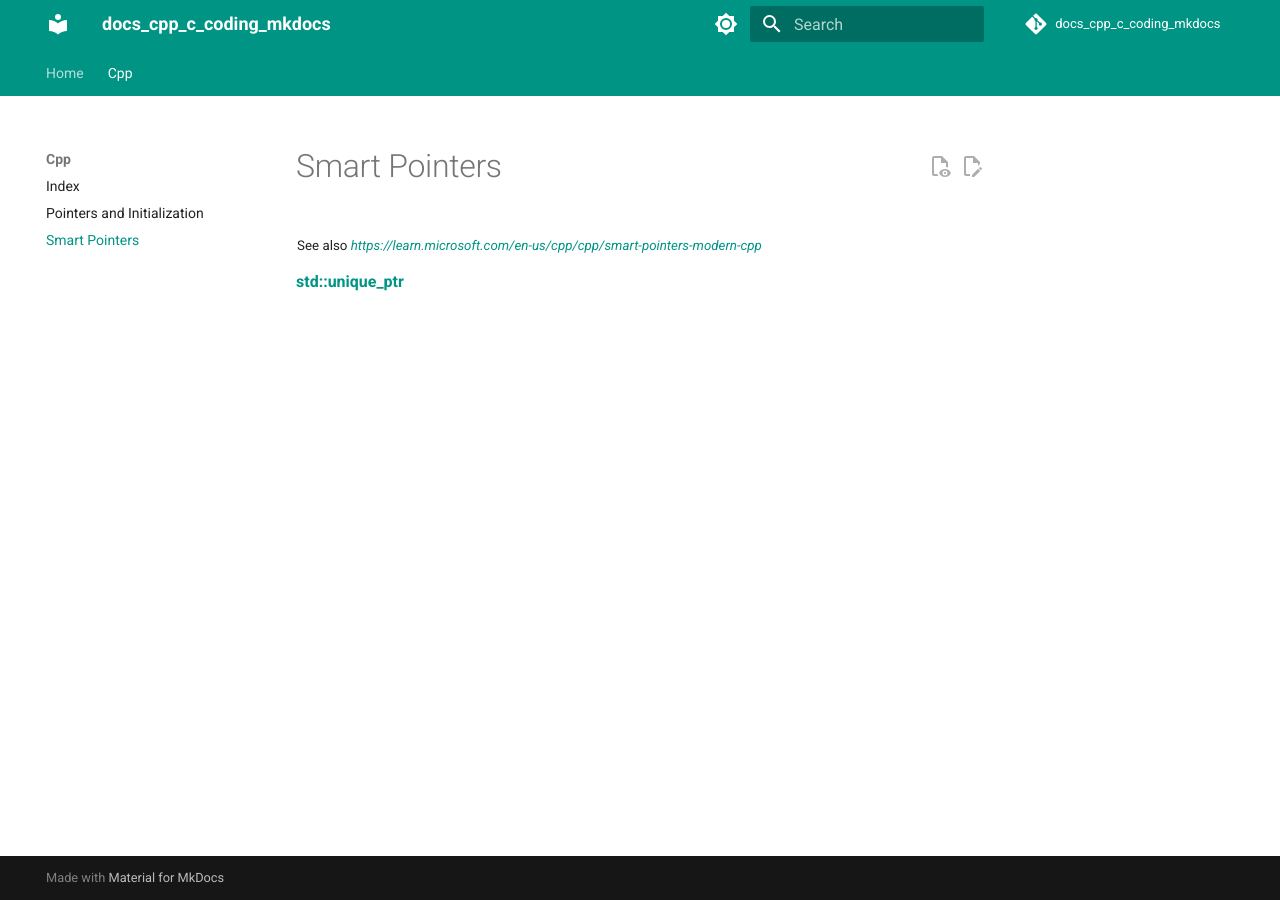
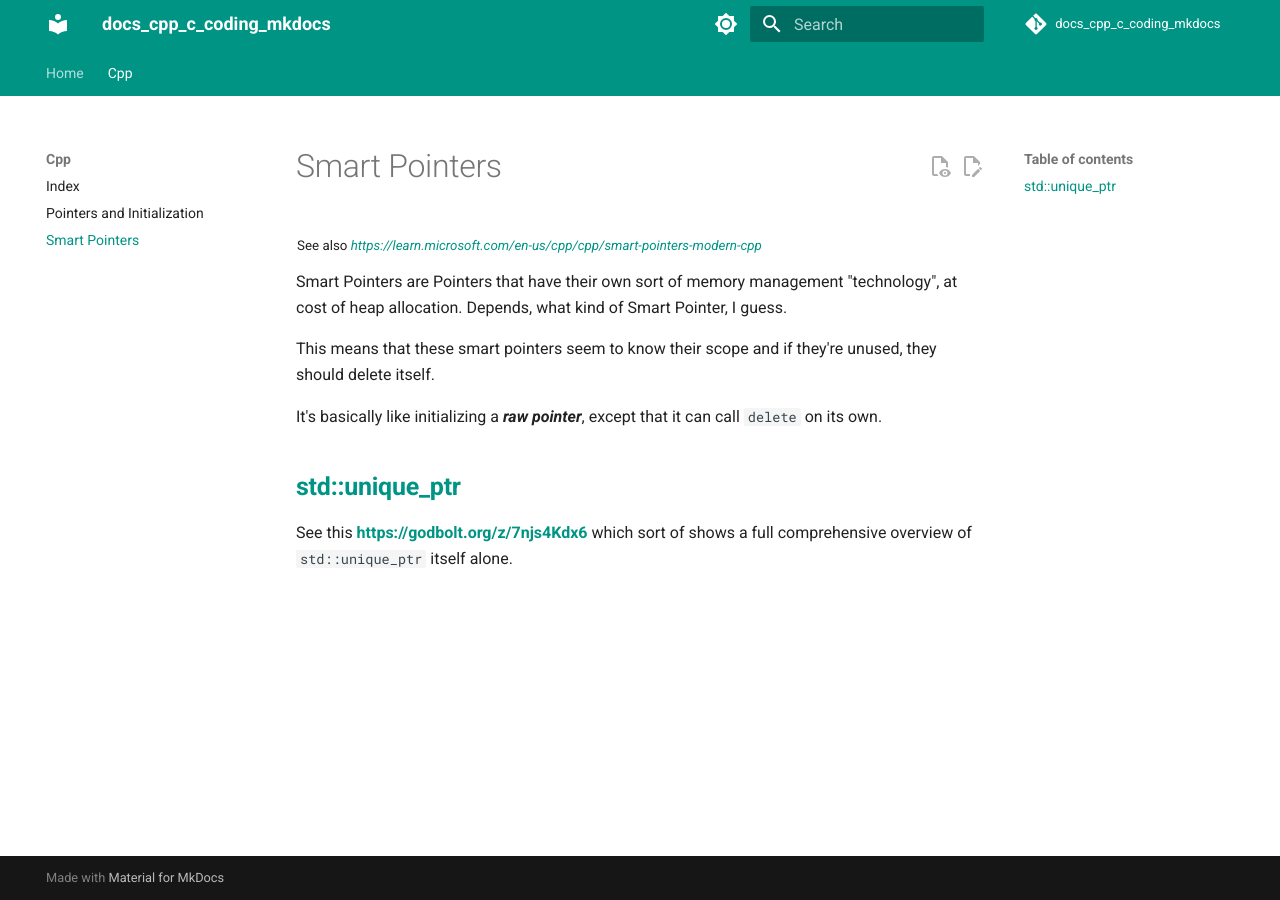
Before and after one commit to karl-police/docs_cpp_c_coding, an MkDocs documentation site: the page built from docs/cpp/Smart_Pointers.md, in a window 1280 px wide. Built offline with MkDocs 1.6.1 and Material for MkDocs 9.7.7, drawn with Linux system fonts in a browser that asks for light colours; comment, search, counter and statistics services are not loaded.

Commit message:
Update Smart_Pointers.md

```diff
--- a/docs/cpp/Smart_Pointers.md
+++ b/docs/cpp/Smart_Pointers.md
@@ -2,5 +2,13 @@
 
 <sub>See also _<a>https://learn.microsoft.com/en-us/cpp/cpp/smart-pointers-modern-cpp</a>_</sub>
 
+Smart Pointers are Pointers that have their own sort of memory management "technology", at cost of heap allocation. Depends, what kind of Smart Pointer, I guess.
 
-[**std::unique_ptr**](https://en.cppreference.com/w/cpp/memory/unique_ptr.html)
+This means that these smart pointers seem to know their scope and if they're unused, they should delete itself.
+
+It's basically like initializing a _**raw pointer**_, except that it can call ``delete`` on its own.
+
+
+## [**std::unique_ptr**](https://en.cppreference.com/w/cpp/memory/unique_ptr.html)
+
+See this **<a>https://godbolt.org/z/7njs4Kdx6</a>** which sort of shows a full comprehensive overview of ``std::unique_ptr`` itself alone.
```
